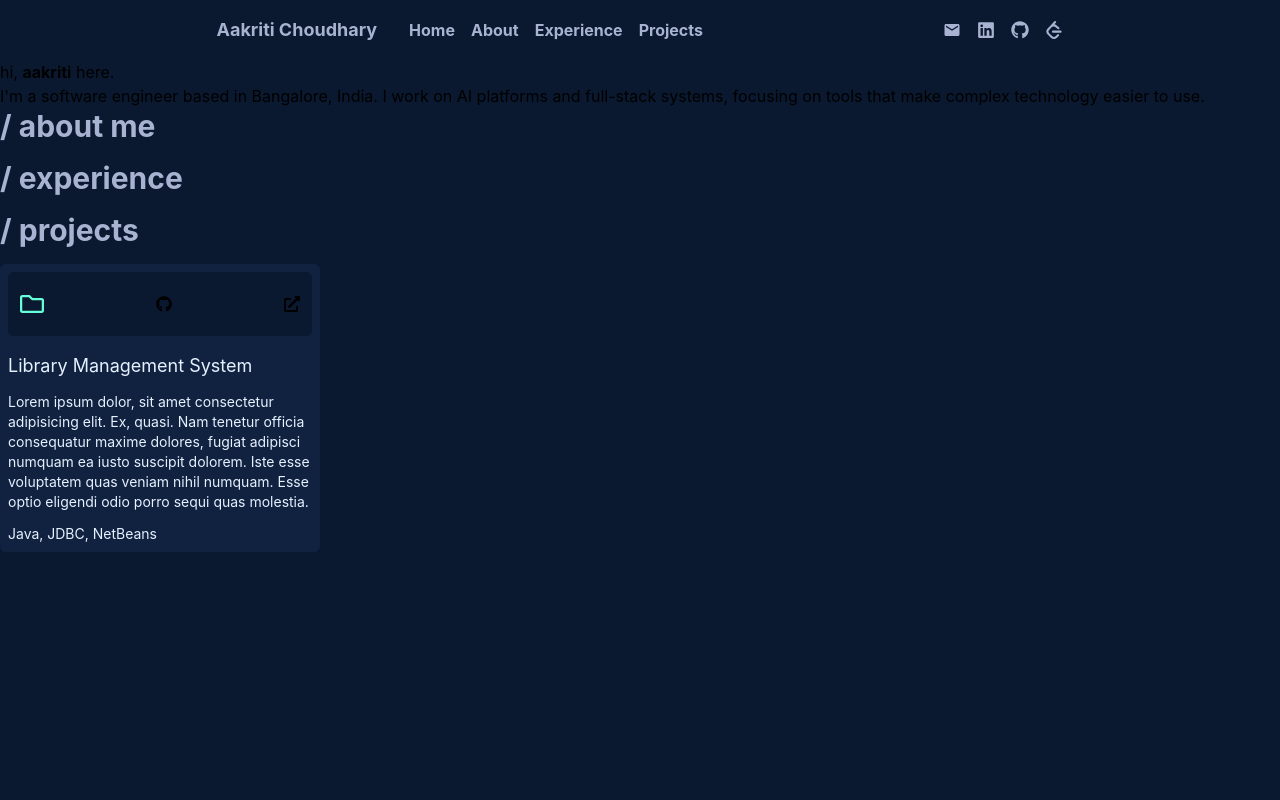
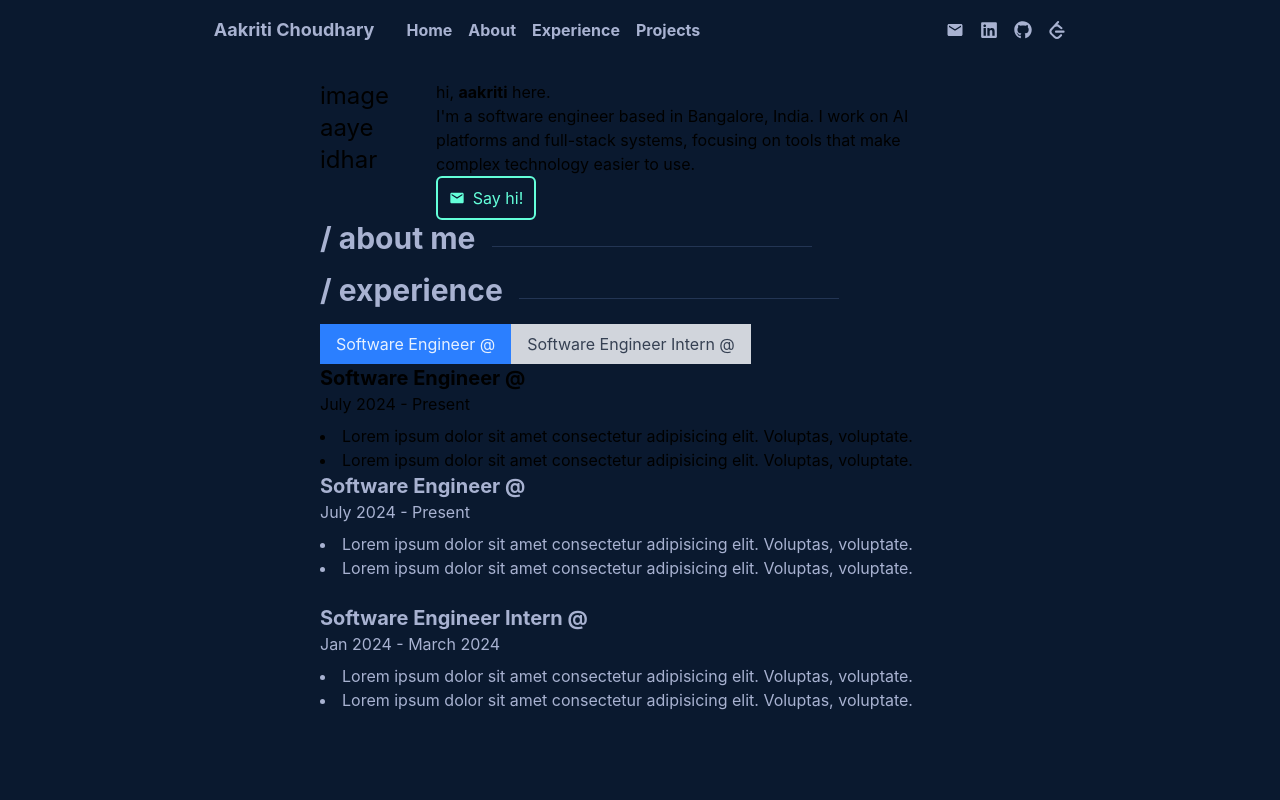
Before and after one commit to aakritichoudhary/aakriti, a React (Vite) app: page / in a window 1280 px wide. Shown: the top 800 px of the page. Built offline with nearby package versions, Linux system fonts and the light colour scheme.

Commit message:
added features

```diff
--- a/src/App.jsx
+++ b/src/App.jsx
@@ -9,10 +9,13 @@ function App() {
   return (
     <div>
       <NavBar />
+      <div className='px-80 pt-20 scroll-pt-20'>
+
       <Home />
       <About />
       <Experience />
       <Projects />
+      </div>
     </div>
   )
 }
--- a/src/components/About.jsx
+++ b/src/components/About.jsx
@@ -2,7 +2,7 @@ import SectionHeader from './SectionHeader'
 
 function About() {
   return (
-    <div>
+    <div id="about">
       <SectionHeader title="about me" />
     </div>
   )
--- a/src/components/Experience.jsx
+++ b/src/components/Experience.jsx
@@ -1,10 +1,79 @@
 import SectionHeader from './SectionHeader'
 
 function Experience() {
+  const experienceItems = {
+    TexasInstruments: {
+      jobTitle: 'Software Engineer @',
+      duration: 'July 2024 - Present',
+      desc:[
+        "Lorem ipsum dolor sit amet consectetur adipisicing elit. Voluptas, voluptate.",
+        "Lorem ipsum dolor sit amet consectetur adipisicing elit. Voluptas, voluptate.",
+      ]
+    },
+    Ninjacart: {
+      jobTitle: 'Software Engineer Intern @',
+      duration: 'Jan 2024 - March 2024',
+      desc:[
+        "Lorem ipsum dolor sit amet consectetur adipisicing elit. Voluptas, voluptate.",
+        "Lorem ipsum dolor sit amet consectetur adipisicing elit. Voluptas, voluptate.",
+      ]
+    }
+  }
   return (
-    <div id="experience">
+    <div id="experience" className='h-screen'>
       <SectionHeader title="experience" />
+      <TabButtons experienceItems={Object.values(experienceItems)} activeTab={0} setActiveTab={() => {}} />
+        <TabContent experienceItems={Object.values(experienceItems)} activeTab={0} />
+      <div>
+        {Object.keys(experienceItems).map((key) => {
+          const item = experienceItems[key]
+          return (
+            <div key={key} className="mb-6 text-light-slate">
+              <h3 className="text-xl font-bold ">{item.jobTitle}</h3>
+              <p>{item.duration}</p>
+              <ul className="list-disc list-inside mt-2">
+                {item.desc.map((point, index) => (
+                  <li key={index} >
+                    {point}
+                  </li>
+                ))}
+              </ul>
+            </div>
+          )
+        })}
+      </div>
     </div>
   )
 }
+
 export default Experience
+function TabButtons({experienceItems, activeTab, setActiveTab}) {
+  return(
+    <div>{experienceItems.map((item, index) => (
+      <button
+        key={index}
+        className={`px-4 py-2 ${activeTab === index ? 'bg-blue-500 text-white' : 'bg-gray-300 text-gray-700'}`}
+        onClick={() => setActiveTab(index)}
+      >
+        {item.jobTitle}
+      </button>
+    ))}</div>
+  )
+}
+
+function TabContent({experienceItems, activeTab}) {
+  const item = experienceItems[activeTab]
+  return(
+    <div>
+      <h3 className="text-xl font-bold">{item.jobTitle}</h3>
+      <p>{item.duration}</p>
+      <ul className="list-disc list-inside mt-2">
+        {item.desc.map((point, index) => (
+          <li key={index}>
+            {point}
+          </li>
+        ))}
+      </ul>
+    </div>
+  )
+}
--- a/src/components/Home.jsx
+++ b/src/components/Home.jsx
@@ -1,6 +1,9 @@
+import { MdEmail } from 'react-icons/md'
 function Home() {
   return (
-    <div id="home">
+    <div id="home" className='flex gap-8 scroll-mt-20'>
+      <div className="text-2xl">image aaye idhar</div>
+      <div>
         <div>
           hi, <b>aakriti</b> here.
         </div>
@@ -9,6 +12,16 @@ function Home() {
           platforms and full-stack systems, focusing on tools that make complex
           technology easier to use.
         </div>
+        <a
+          href="mailto:aakriti1805@gmail.com"
+          className="flex flex-row text-green items-center gap-2 justify-center border-solid border-2 rounded-md max-w-25 p-1 py-2 hover:bg-lightest-navy"
+        >
+          <span>
+            <MdEmail />
+          </span>
+          Say hi!
+        </a>
+      </div>
     </div>
   )
 }
--- a/src/components/NavBar.jsx
+++ b/src/components/NavBar.jsx
@@ -3,7 +3,7 @@ import SideBar from './SideBar'
 
 function NavBar() {
   return (
-    <div className="flex flex-row justify-evenly items-center p-4 gap-10">
+    <div className="flex flex-row justify-evenly items-center py-4 px-2 gap-10 fixed top-0 w-full bg-navy z-50">
       <div className="flex flex-row justify-around items-center gap-8">
         <Logo />
         <div className="flex flex-row text-light-slate text-md font-bold gap-4">
--- a/src/components/ProjectCard.jsx
+++ b/src/components/ProjectCard.jsx
@@ -1,6 +1,6 @@
 import { FaRegFolder } from 'react-icons/fa'
 import { FaGithub } from 'react-icons/fa'
-import { FaExternalLinkAlt } from 'react-icons/fa'
+import { FaExternalLinkSquareAlt } from 'react-icons/fa'
 
 function ProjectCard({ title, description, techStack, projectUrl, githubUrl }) {
   return (
@@ -11,11 +11,11 @@ function ProjectCard({ title, description, techStack, projectUrl, githubUrl }) {
           <FaGithub />
         </a>
         <a href={projectUrl} target="_blank" rel="noopener noreferrer">
-          <FaExternalLinkAlt />
+          <FaExternalLinkSquareAlt />
         </a>
       </div>
-      <div className="flex gap-3 flex-col text-white">
-        <h3 className=" text-lg text-bold">Library Management System</h3>
+      <div className="flex gap-3 flex-col text-light-slate">
+        <h3 className=" text-lg text-bold text-white">Library Management System</h3>
         <p className='text-sm'>
           Lorem ipsum dolor, sit amet consectetur adipisicing elit. Ex, quasi.
           Nam tenetur officia consequatur maxime dolores, fugiat adipisci
--- a/src/components/SectionHeader.jsx
+++ b/src/components/SectionHeader.jsx
@@ -1,4 +1,7 @@
 function SectionHeader({ title }) {
-  return <h2 className="text-3xl font-bold text-light-slate mb-4">/ {title}</h2>
+  return <div className="flex">
+    <div className="text-3xl font-bold text-light-slate mb-4">/ {title}</div>
+    <div className="flex-1 border-t border-lightest-navy self-center ml-4 max-w-80"></div>
+    </div>
 }
 export default SectionHeader
```
Also changed, not shown: src/components/JobList.jsx (added). Lines whose indentation alone changed are shown as unchanged.
